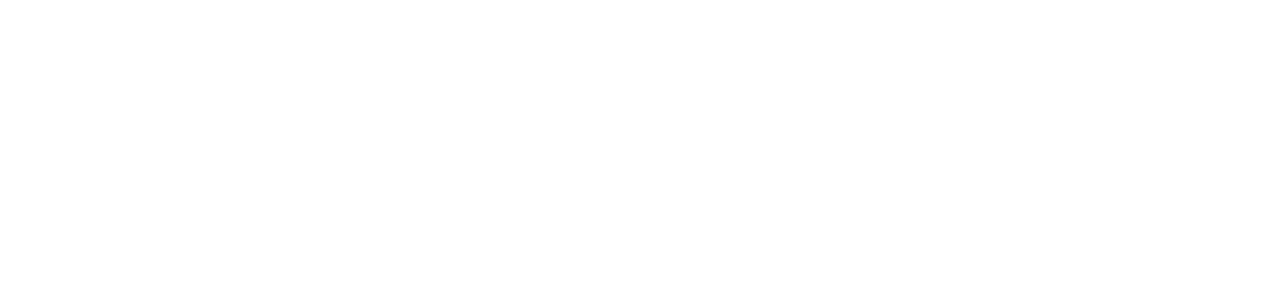
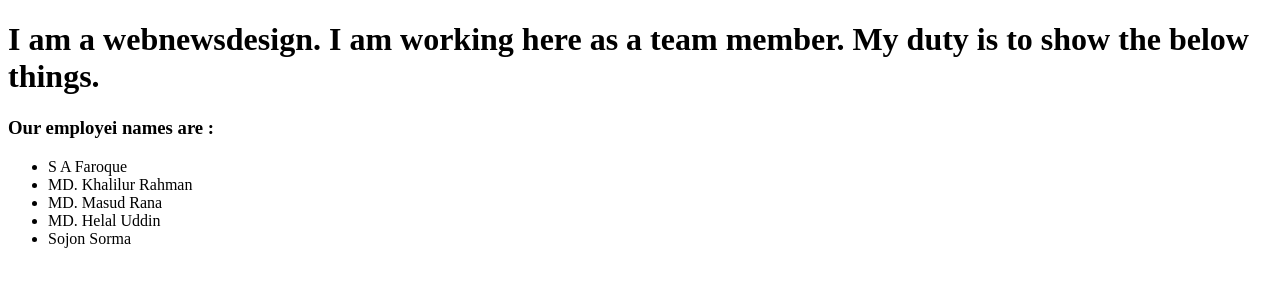
Before and after one commit to safaroque7/branch-of-git, a plain HTML site: page index.html in a window 1280 px wide. Drawn offline with Linux system fonts and the light colour scheme.

Commit message:
All names have been entried successfully

```diff
--- a/index.html
+++ b/index.html
@@ -8,7 +8,17 @@
 <body>
 
     <!-- webnewsdesign will work here -->
-    <header></header>
+    <header>
+        <h1> I am a webnewsdesign. I am working here as a team member. My duty is to show the below things. </h1>
+        <h3> Our employei names are : </h3>
+        <ul>
+            <li> S A Faroque </li>
+            <li> MD. Khalilur Rahman </li>
+            <li> MD. Masud Rana </li>
+            <li> MD. Helal Uddin </li>
+            <li> Sojon Sorma </li>
+        </ul>
+    </header>
 
     <!-- S A Faroque will work here -->
     <main></main>
```
